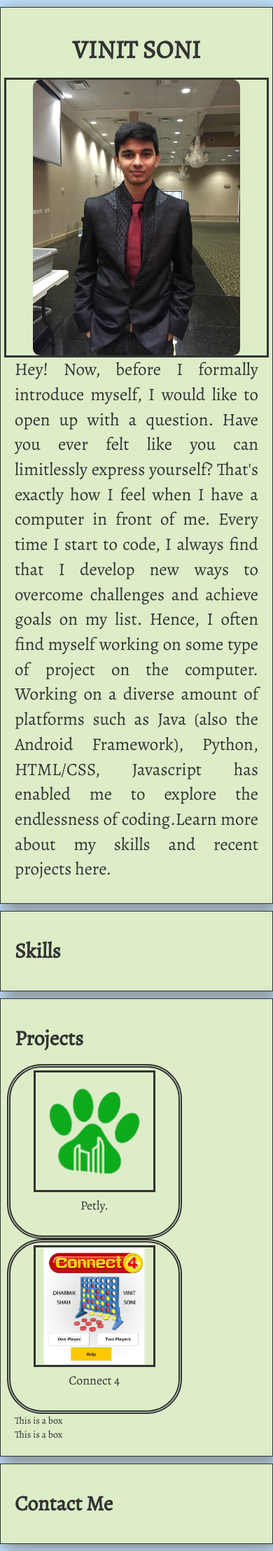
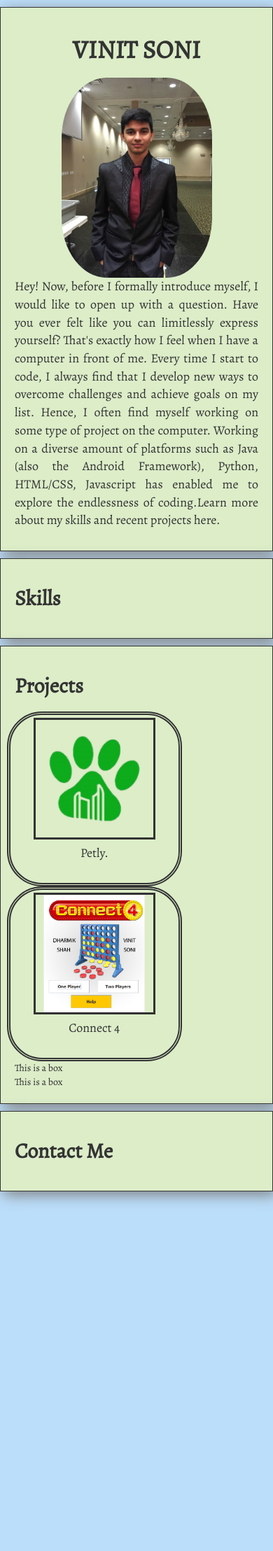
Before and after one commit to cybervinit/cybervinit.github.io, a Jekyll site: the page index.html, which Jekyll copies as it is, in a window 390 px wide. Shown: the whole page at 70% size. Built offline with Jekyll 4.4.1, drawn with Linux system fonts in a browser that asks for light colours.

Commit message:
Update Responsiveness

```diff
--- a/index.html
+++ b/index.html
@@ -35,7 +35,6 @@
             padding: 0px;
             margin-left: auto;
             margin-right: auto;
-            border-style: solid;
         }
         .displayImage {
             padding: 0px;
@@ -43,7 +42,7 @@
             height: 100%;
             max-width: 296px;
             max-height: 400px;
-            border-radius: 10px;
+            border-radius: 25%;
             display: block;
             margin-left: auto;
             margin-right: auto;
@@ -87,6 +86,63 @@
             text-align: center;
         }
 
+        /* Large desktops and laptops */
+        @media (min-width: 1200px) {
+
+        }
+
+        /* Landscape tablets and medium desktops */
+        @media (min-width: 992px) and (max-width: 1199px) {
+            P.introParagraph {
+                font-size: 24px;
+            }
+        }
+
+        /* Portrait tablets and small desktops */
+        @media (min-width: 768px) and (max-width: 991px) {
+            P.introParagraph {
+                font-size: 20px;
+            }
+        }
+
+        /* Landscape phones and portrait tablets */
+        @media (max-width: 767px) {
+            .displayImgContainer {
+                padding: 0px;
+                margin-left: auto;
+                margin-right: auto;
+                height: auto;
+
+            }
+            .displayImage {
+                max-width: 215px;
+                max-height: 287px;
+                width: 75%;
+                height: auto;
+                border-radius: 30%;
+            }
+            P.introParagraph {
+                font-size: 20px;
+            }
+        }
+
+        /* Portrait phones and smaller */
+        @media (max-width: 480px) {
+            .displayImgContainer {
+                padding: 0px;
+                margin-left: auto;
+                margin-right: auto;
+                height: auto;
+            }
+            .displayImage {
+                width: 60%;
+                height: auto;
+                border-radius: 30%;
+            }
+            P.introParagraph {
+                font-size: 18px;
+            }
+        }
 
     </style>
 </head>
```
